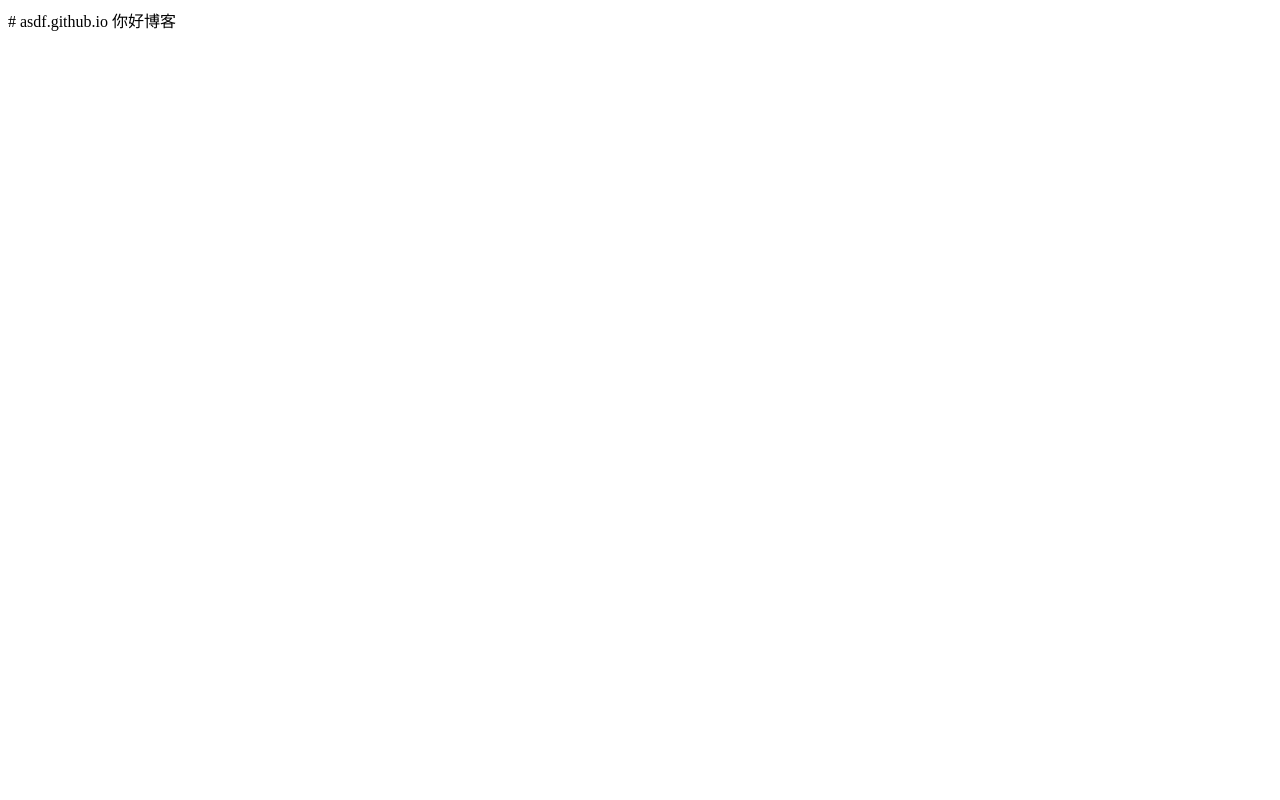
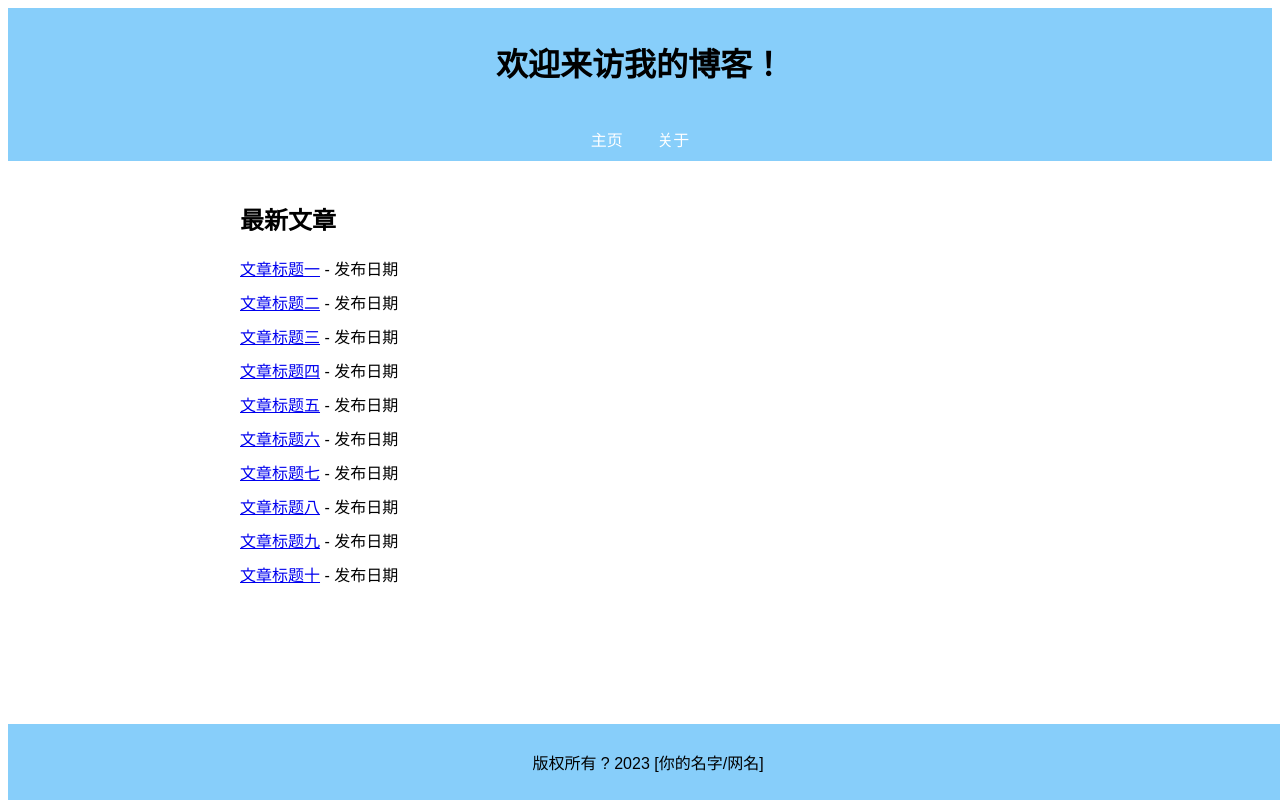
Before and after one commit to asdfinstall/asdf.github.io, a plain HTML site: page index.html in a window 1280 px wide. Drawn offline with Linux system fonts and the light colour scheme.

Commit message:
Update index.html

```diff
--- a/index.html
+++ b/index.html
@@ -1,2 +1,75 @@
-# asdf.github.io
-你好博客
+<!DOCTYPE html>
+<html lang="en">
+<head>
+    <meta charset="UTF-8">
+    <meta name="viewport" content="width=device-width, initial-scale=1.0">
+    <title>我的博客</title>
+    <style>
+        body {
+            font-family: Arial, sans-serif;
+        }
+        header {
+            background-color: #87CEFA;
+            padding: 10px 0;
+            text-align: center;
+        }
+        nav {
+            background-color: #87CEFA;
+            padding: 10px;
+            text-align: center;
+        }
+        nav a {
+            color: white;
+            margin: 0 15px;
+            text-decoration: none;
+        }
+        .container {
+            max-width: 800px;
+            margin: 0 auto;
+            padding: 20px;
+        }
+        .post-list {
+            list-style: none;
+            padding: 0;
+        }
+        .post-list li {
+            margin-bottom: 10px;
+        }
+        footer {
+            background-color: #87CEFA;
+            text-align: center;
+            padding: 10px 0;
+            position: absolute;
+            bottom: 0;
+            width: 100%;
+        }
+    </style>
+</head>
+<body>
+    <header>
+        <h1>欢迎来访我的博客！</h1>
+    </header>
+    <nav>
+        <a href="#">主页</a>
+        <a href="#">关于</a>
+    </nav>
+    <div class="container">
+        <h2>最新文章</h2>
+        <ul class="post-list">
+            <li><a href="#">文章标题一</a> - 发布日期</li>
+            <li><a href="#">文章标题二</a> - 发布日期</li>
+            <li><a href="#">文章标题三</a> - 发布日期</li>
+            <li><a href="#">文章标题四</a> - 发布日期</li>
+            <li><a href="#">文章标题五</a> - 发布日期</li>
+            <li><a href="#">文章标题六</a> - 发布日期</li>
+            <li><a href="#">文章标题七</a> - 发布日期</li>
+            <li><a href="#">文章标题八</a> - 发布日期</li>
+            <li><a href="#">文章标题九</a> - 发布日期</li>
+            <li><a href="#">文章标题十</a> - 发布日期</li>
+        </ul>
+    </div>
+    <footer>
+        <p>版权所有 ? 2023 [你的名字/网名]</p>
+    </footer>
+</body>
+</html>
```
